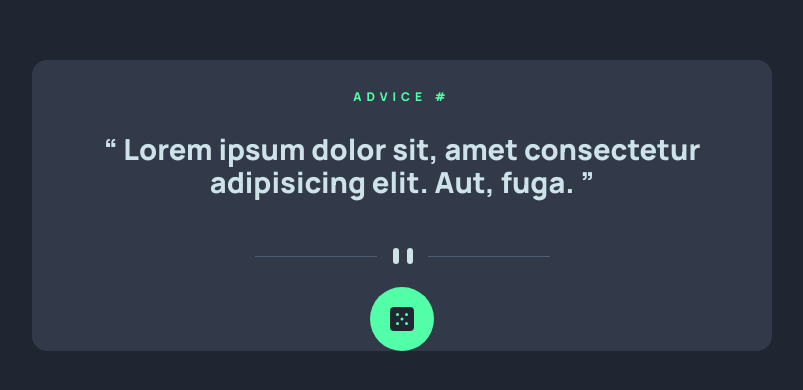
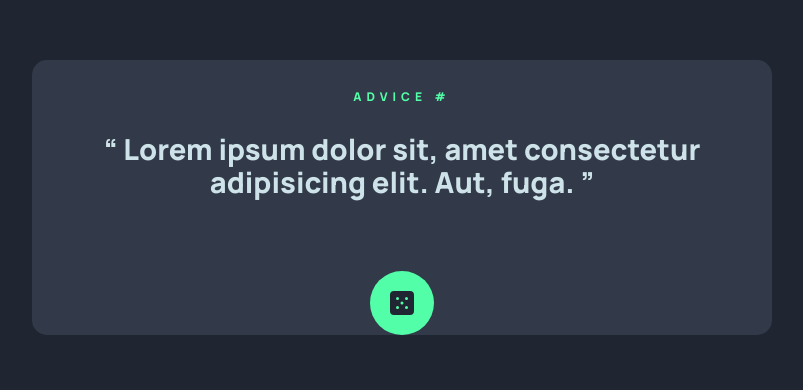
Before and after one commit to valleyman89/FrontEndMentor-Solution---Advice-generator-app-solution, a plain HTML site: page index.html in a window 1280 px wide. Shown: the part 140-530 px from the top of the page, without its empty margins (238-1041 px from the left). Drawn offline with Linux system fonts and the light colour scheme; no server answers.

Commit message:
fix divider element

```diff
--- a/index.html
+++ b/index.html
@@ -29,11 +29,7 @@
           Lorem ipsum dolor sit, amet consectetur adipisicing elit. Aut, fuga.
         </p>
         <div>
-          <img
-            class="divider"
-            src="./images/pattern-divider-mobile.svg"
-            alt=""
-          />
+          <img class="divider" alt="" />
         </div>
         <a href="index.html">
           <div class="icon-container">
```
